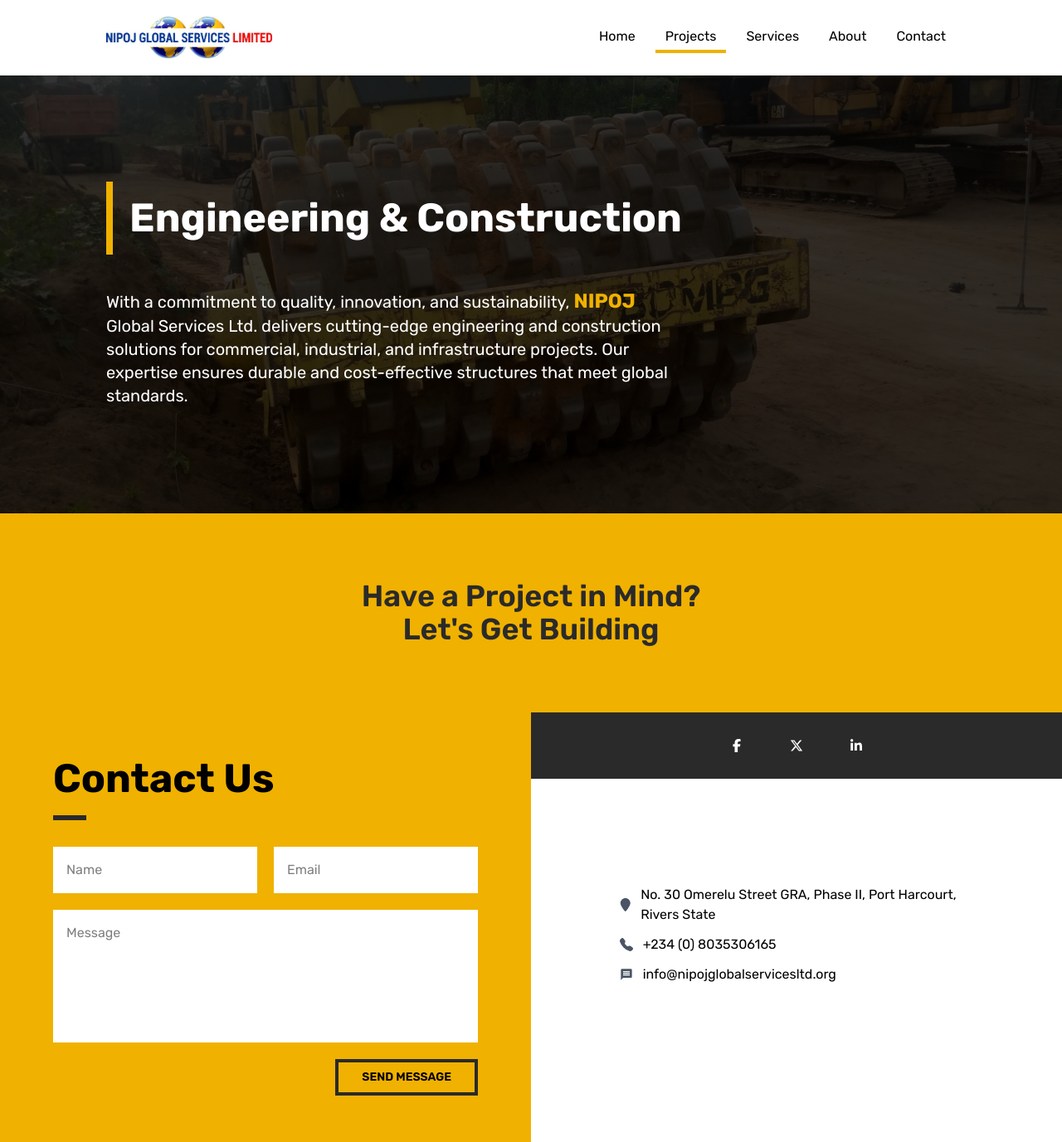
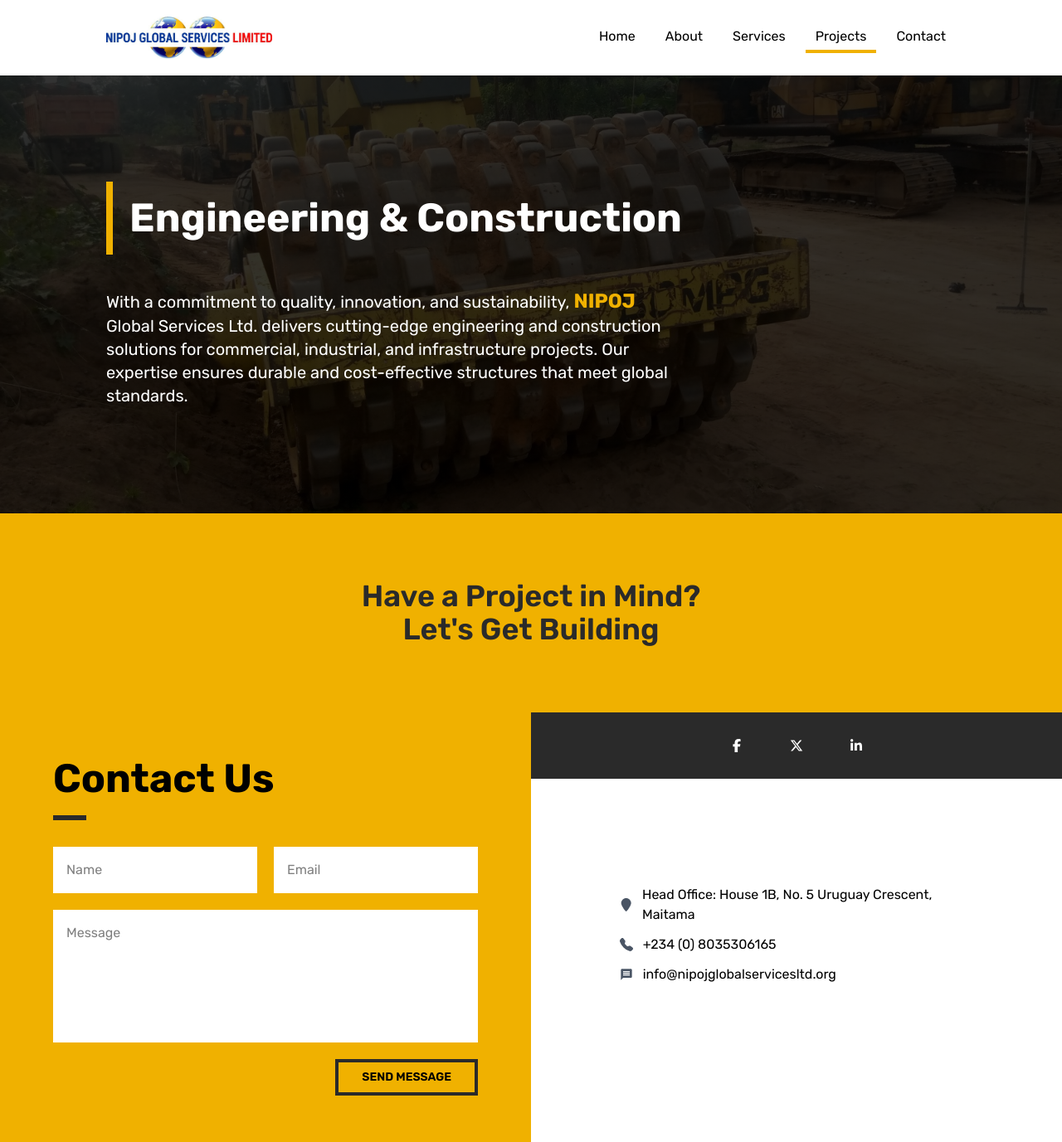
Before and after one commit to thedon-dev/nipoj-global, a React (Vite) app: page /projects in a window 1280 px wide. Shown: the whole page at 83% size. Built offline with nearby package versions, Linux system fonts and the light colour scheme.

Commit message:
Changes made

```diff
--- a/src/components/Footer.jsx
+++ b/src/components/Footer.jsx
@@ -72,7 +72,7 @@ const Footer = () => {
             <div className="flex gap-3 items-center">
               <FaLocationPin className="text-gray-600" />
               <span>
-                No. 30 Omerelu Street GRA, Phase II, Port Harcourt, Rivers State
+                Head Office: House 1B, No. 5 Uruguay Crescent, Maitama
               </span>
             </div>
             <div className="flex gap-3 items-center">
--- a/src/components/Navbar.jsx
+++ b/src/components/Navbar.jsx
@@ -13,20 +13,16 @@ const Navbar = () => {
       link: "/",
     },
     {
-      name: "Projects",
-      link: "/projects",
+      name: "About",
+      link: "/aboutus",
     },
-    // {
-    //   name: "Blog",
-    //   link: "/projects",
-    // },
     {
       name: "Services",
       link: "/services",
     },
     {
-      name: "About",
-      link: "/aboutus",
+      name: "Projects",
+      link: "/projects",
     },
     {
       name: "Contact",
--- a/src/pages/About.jsx
+++ b/src/pages/About.jsx
@@ -186,7 +186,7 @@ const About = () => {
             ></div>
             <div className="flex">
               <div className="bg-[#242424] w-1/2 flex flex-col items-center p-4 text-white">
-                <h3 className="font-bold text-xl lg:text-3xl">250+</h3>
+                <h3 className="font-bold text-xl lg:text-3xl">50+</h3>
                 <p className="font-semibold lg:font-bold">projects completed</p>
               </div>
               <div className="bg-yellow-500 w-1/2 flex flex-col items-center p-4">
--- a/src/pages/Contact.jsx
+++ b/src/pages/Contact.jsx
@@ -48,9 +48,7 @@ const Contact = () => {
           <div className="flex flex-col py-10 justify-center gap-8 ">
             <div className="flex flex-col gap-2 mt-2">
               <h4 className="text-[#2a2a2a] font-semibold">Our Office</h4>
-              <p>
-                No. 30 Omerelu Street GRA, Phase II, Port Harcourt, Rivers State
-              </p>
+              <p>House 1B, No. 5 Uruguay Crescent, Maitama</p>
             </div>
             <div className="flex flex-col gap-2 mt-2">
               <h4 className="text-[#2a2a2a] font-semibold">
--- a/src/pages/HomePage.jsx
+++ b/src/pages/HomePage.jsx
@@ -170,7 +170,7 @@ const HomePage = () => {
                   </p>
                 </div>
                 <div className="bg-[#242424] w-1/2 flex flex-col items-center p-4 text-white">
-                  <h3 className="font-bold text-xl lg:text-3xl">250+</h3>
+                  <h3 className="font-bold text-xl lg:text-3xl">50+</h3>
                   <p className="font-semibold lg:font-bold">
                     projects completed
                   </p>
--- a/src/pages/Projects.jsx
+++ b/src/pages/Projects.jsx
@@ -29,6 +29,9 @@ const Projects = () => {
           </p>
         </div>
       </section>
+      <section className="px-[5%] lg:px-[10%]">
+        <div className="2xl:container mx-auto"></div>
+      </section>
       <section className="2xl:container mx-auto bg-yellow-500 px-[5%] lg:px-[10%] py-20">
         <h1 className="text-2xl lg:text-4xl text-center font-semibold text-[#2a2a2a]">
           Have a Project in Mind? <br /> Let's Get Building
```
